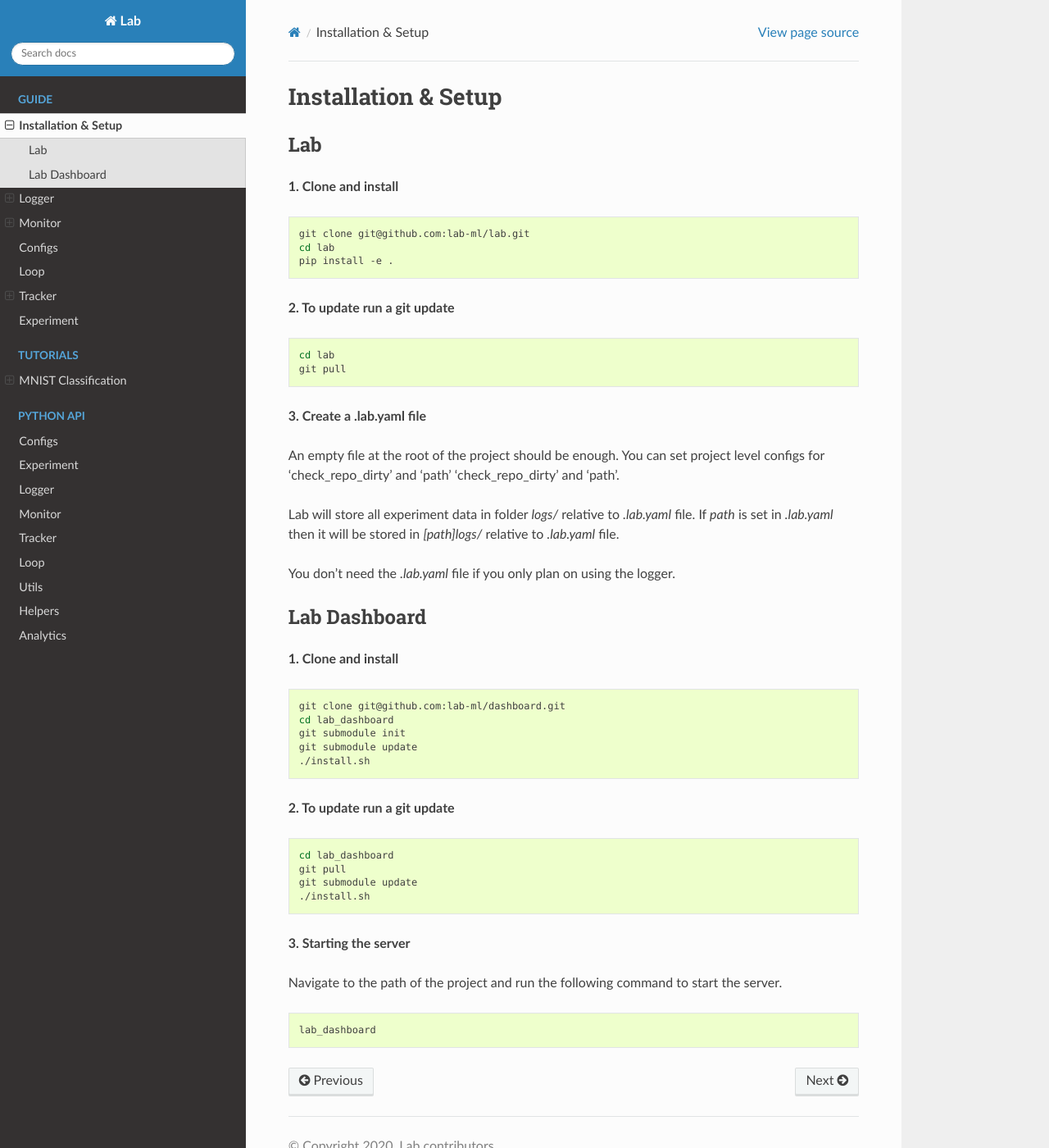
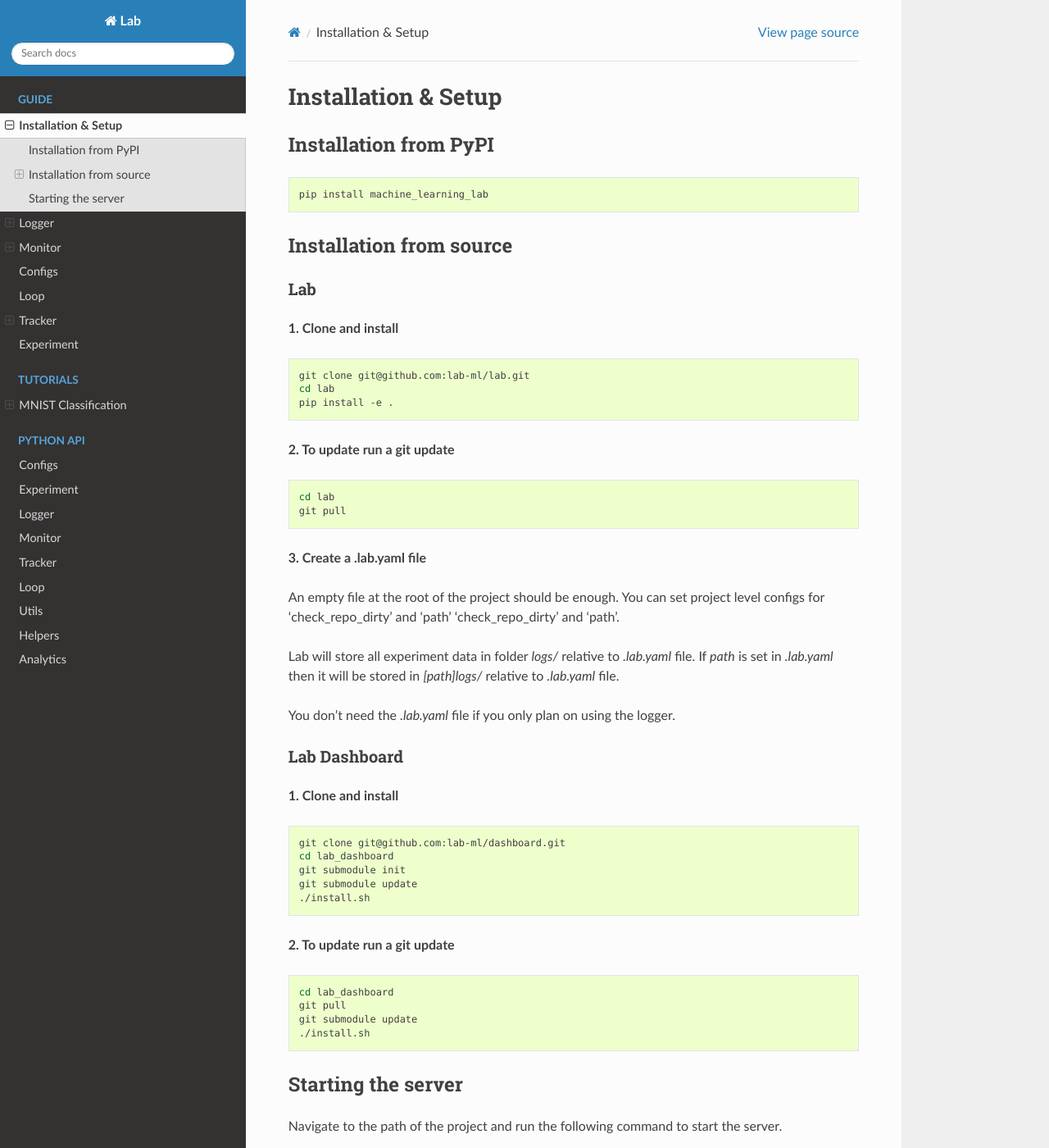
Before and after one commit to lab-ml/docs, a Sphinx documentation site: the page built from source/guide/installation_setup.rst, in a window 1280 px wide and 1400 px high. Shown: the whole window at 82% size. Built offline with Sphinx 7.4.7 and the Read the Docs theme 2.0.0, drawn with Linux system fonts in a browser that asks for light colours; nearby versions of some CDN libraries; formulas are drawn with MathJax 3.

Commit message:
added installation from pypi

```diff
--- a/source/guide/installation_setup.rst
+++ b/source/guide/installation_setup.rst
@@ -2,8 +2,19 @@ Installation & Setup
 ====================
 
 
+Installation from PyPI
+----------------------
+
+.. code-block:: bash
+
+    pip install machine_learning_lab
+
+
+Installation from source
+------------------------
+
 Lab
-----
+~~~
 
 
 **1. Clone and install**
@@ -33,7 +44,7 @@ You don't need the `.lab.yaml` file if you only plan on using the logger.
 
 
 Lab Dashboard
---------------
+~~~~~~~~~~~~~
 
 **1. Clone and install**
 
@@ -58,7 +69,8 @@ Lab Dashboard
   ./install.sh
 
 
-**3. Starting the server**
+Starting the server
+-------------------
 
 Navigate to the path of the project and run the following command to start the server.
 
```
